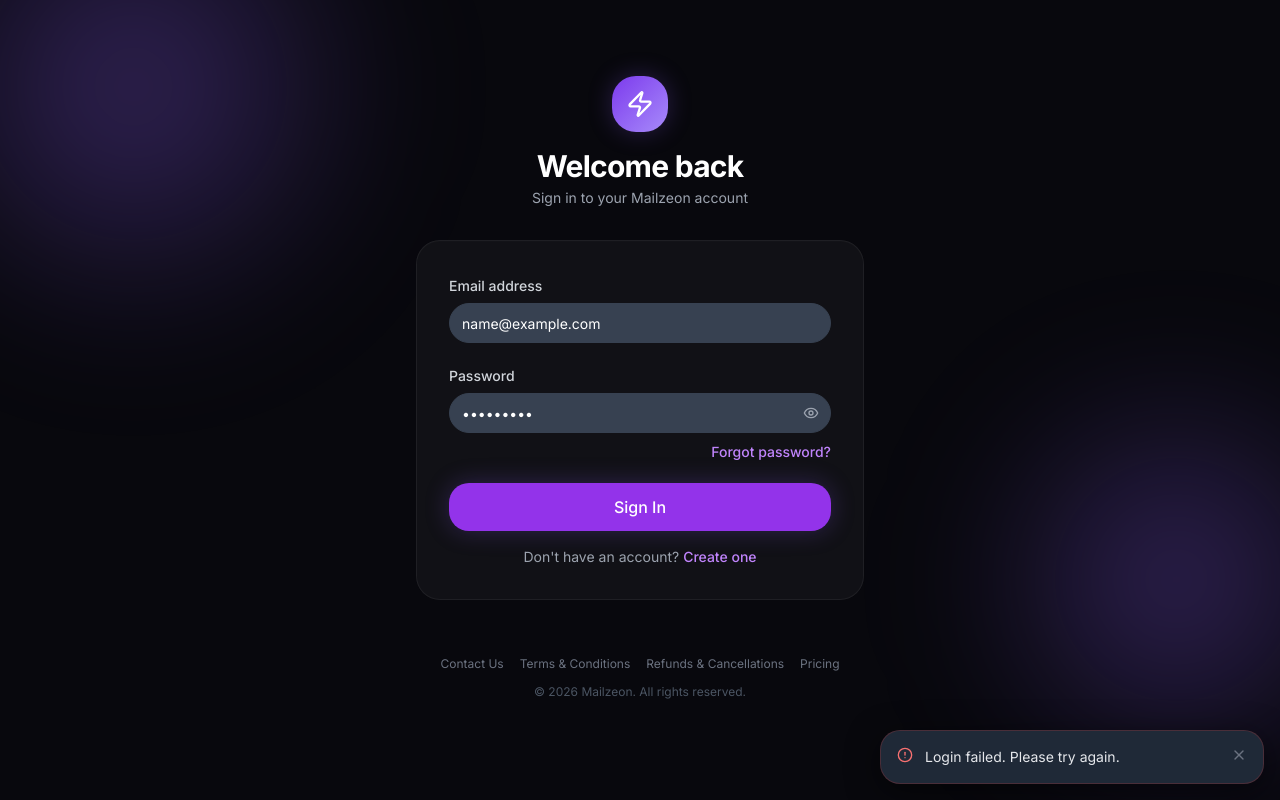
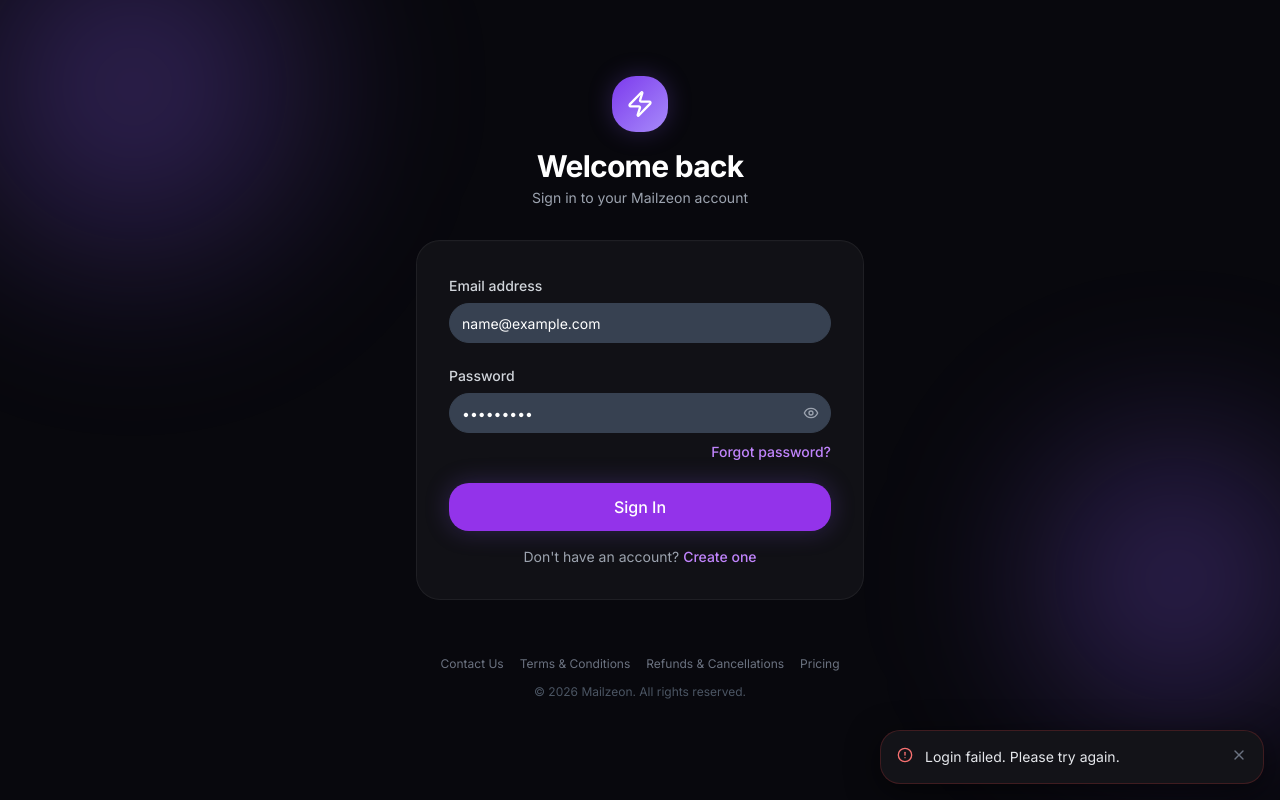
Before and after one commit to Mailzeon/Frontend, a Next.js app: page /login in a window 1280 px wide. Both pictures are taken after typing "name@example.com", "Sample123" into the empty fields and a click on the button "Sign In". Built offline with nearby package versions, Linux system fonts and the light colour scheme; no server answers.

Commit message:
Update toast.tsx

```diff
--- a/components/ui/toast.tsx
+++ b/components/ui/toast.tsx
@@ -52,7 +52,7 @@ export function Toaster() {
   return (
     <div className="fixed bottom-4 right-4 z-[100] flex flex-col gap-2 max-w-sm w-full">
       {toasts.map(t => (
-        <div key={t.id} className={cn('flex items-start gap-3 p-4 rounded-xl bg-[#1F2937] border shadow-card-lg animate-slide-in', colors[t.type])}>
+        <div key={t.id} className={cn('flex items-start gap-3 p-4 rounded-xl bg-[#131318] border shadow-card-lg animate-slide-in', colors[t.type])}>
           {icons[t.type]}
           <p className="text-sm text-gray-200 flex-1">{t.message}</p>
           <button onClick={() => setToasts(p => p.filter(x => x.id !== t.id))} className="text-gray-500 hover:text-white">
```
